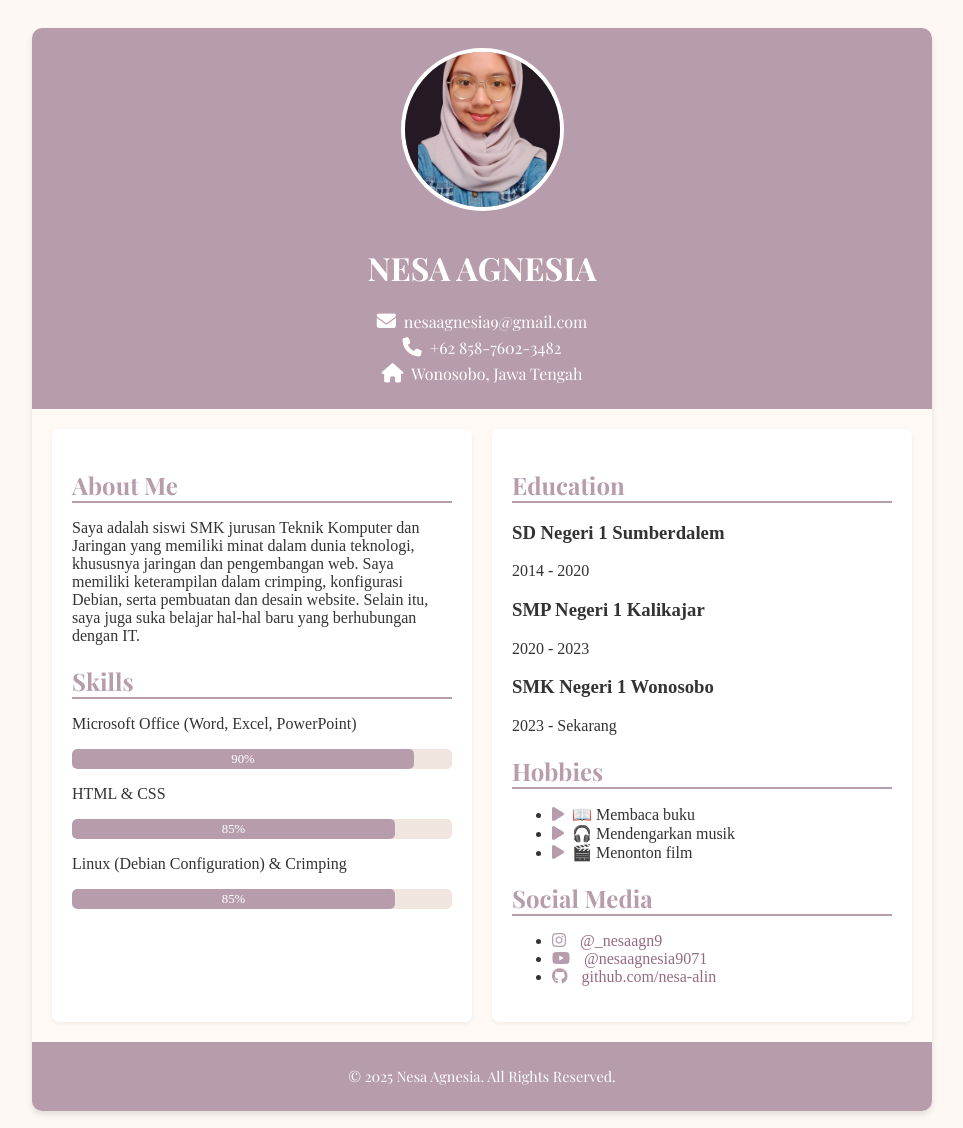
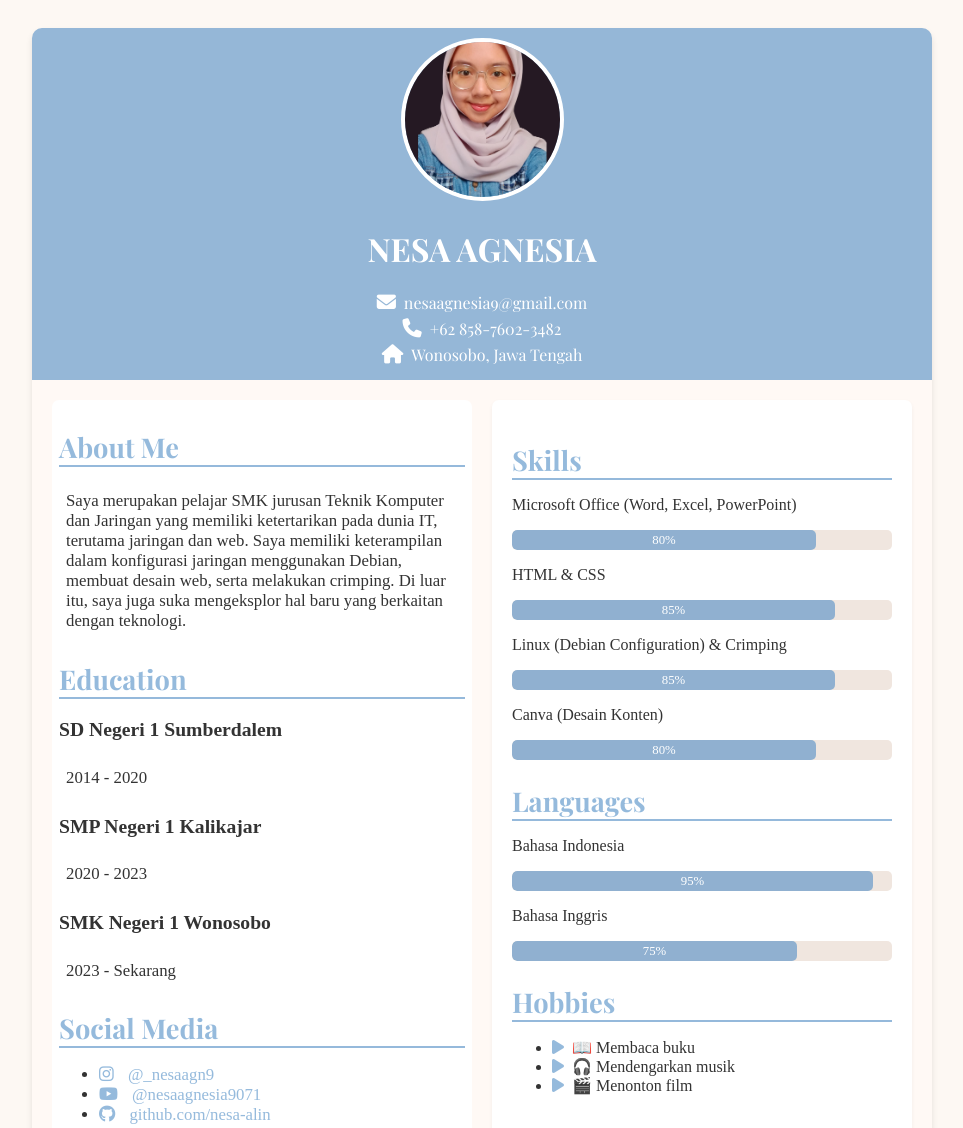
Before and after one commit to nesa-alin/nesaaa, a plain HTML site: page index.html in a window 1280 px wide. Shown: the top 1128 px of the page, without its empty margins (158-1121 px from the left). Drawn offline with nearby package versions, Linux system fonts and the light colour scheme.

Commit message:
Add files via upload

```diff
--- a/index.html
+++ b/index.html
@@ -35,31 +35,14 @@
       <section class="cv-left">
         <h2>About Me</h2>
         <p>
-          Saya adalah siswi SMK jurusan Teknik Komputer dan Jaringan yang
-          memiliki minat dalam dunia teknologi, khususnya jaringan dan
-          pengembangan web. Saya memiliki keterampilan dalam crimping,
-          konfigurasi Debian, serta pembuatan dan desain website. Selain itu,
-          saya juga suka belajar hal-hal baru yang berhubungan dengan IT.
+         Saya merupakan pelajar SMK jurusan Teknik Komputer dan Jaringan
+         yang memiliki ketertarikan pada dunia IT, terutama jaringan dan web.
+         Saya memiliki keterampilan dalam konfigurasi jaringan menggunakan Debian,
+         membuat desain web, serta melakukan crimping.
+         Di luar itu, saya juga suka mengeksplor hal baru yang berkaitan dengan teknologi.
+
         </p>
 
-        <h2>Skills</h2>
-        <p>Microsoft Office (Word, Excel, PowerPoint)</p>
-        <div class="load">
-          <div class="progress" style="width: 90%">90%</div>
-        </div>
-
-        <p>HTML & CSS</p>
-        <div class="load">
-          <div class="progress" style="width: 85%">85%</div>
-        </div>
-
-        <p>Linux (Debian Configuration) & Crimping</p>
-        <div class="load">
-          <div class="progress" style="width: 85%">85%</div>
-        </div>
-      </section>
-
-      <section class="cv-right">
         <h2>Education</h2>
         <h3>SD Negeri 1 Sumberdalem</h3>
         <p>2014 - 2020</p>
@@ -68,16 +51,7 @@
         <h3>SMK Negeri 1 Wonosobo</h3>
         <p>2023 - Sekarang</p>
 
-        <div class="section">
-            <h2>Hobbies</h2>
-            <ul>
-              <li>📖 Membaca buku</li>
-              <li>🎧 Mendengarkan musik</li>
-              <li>🎬 Menonton film</li>
-            </ul>
-          </div>
-
-          <div class="social-media">
+        <div class="social-media">
             <h2>Social Media</h2>
             <ul>
               <li>
@@ -95,6 +69,50 @@
             </ul>
           </div>
       </section>
+
+      <section class="cv-right">
+        <h2>Skills</h2>
+        <p>Microsoft Office (Word, Excel, PowerPoint)</p>
+        <div class="load">
+          <div class="progress" style="width: 80%">80%</div>
+        </div>
+
+        <p>HTML & CSS</p>
+        <div class="load">
+          <div class="progress" style="width: 85%">85%</div>
+        </div>
+
+        <p>Linux (Debian Configuration) & Crimping</p>
+        <div class="load">
+          <div class="progress" style="width: 85%">85%</div>
+        </div>
+
+        <p>Canva (Desain Konten)</p>
+        <div class="load">
+           <div class="progress" style="width:80%">80%</div>
+        </div>
+
+          <h2>Languages</h2>
+              <p>Bahasa Indonesia</p>
+              <div class="load">
+                <div class="progress" style="width:95%">95%</div>
+                </div>
+
+              <p>Bahasa Inggris</p>
+              <div class="load">
+                <div class="progress" style="width:75%">75%</div>
+                </div>
+
+
+        <div class="section">
+            <h2>Hobbies</h2>
+            <ul>
+              <li>📖 Membaca buku</li>
+              <li>🎧 Mendengarkan musik</li>
+              <li>🎬 Menonton film</li>
+            </ul>
+          </div>
+      </section>
     </main>
 
     <footer class="footer">
--- a/style.css
+++ b/style.css
@@ -16,9 +16,9 @@ body {
 
 .cv-header {
     text-align: center;
-    background: #b79dac;
+    background: #5d95c9a7;
     color: white;
-    padding: 20px;
+    padding: 10px;
     font-family: 'Playfair Display', serif;
 }
 
@@ -29,7 +29,7 @@ body {
     border: 4px solid white;
     object-fit: cover;
     object-position: center center;
-    margin-bottom: 10px;
+    margin-bottom: 1px;
 }
 
 .contact {
@@ -54,6 +54,13 @@ body {
 }
 
 .cv-left,
+.cv-left p {
+    padding: 7px;
+    font-size: 1.05rem;
+    background: #ffffff;
+    border-radius: 7px;
+}
+
 .cv-right {
     padding: 20px;
     background: #ffffff;
@@ -63,10 +70,10 @@ body {
 
 .cv-left h2,
 .cv-right h2 {
-    border-bottom: 2px solid #b79dac;
+    border-bottom: 2px solid #5d95c9a7;
     margin-bottom: 10px;
-    font-size: 1.5rem;
-    color: #b79dac;
+    font-size: 1.7rem;
+    color: #5d95c9a7;
     font-family: 'Playfair Display', serif;
 }
 
@@ -79,7 +86,7 @@ body {
 }
 
 .progress {
-    background: #b79dac;
+    background: #5d95c9a7;
     height: 100%;
     text-align: center;
     color: white;
@@ -93,7 +100,7 @@ body {
     font-family: 'Font Awesome 6 Free';
     font-weight: 900;
     margin-right: 8px;
-    color: #b79dac;
+    color: #5d95c9a7;
 }
 
 .social-media ul li::before {
@@ -101,13 +108,13 @@ body {
 }
 
 .social-media ul li i {
-    color: #b79dac;
+    color: #5d95c9a7;
     margin-right: 10px;
 }
 
 .footer {
     text-align: center;
-    background: #b79dac;
+    background: #5d95c9a7;
     color: white;
     padding: 10px;
     font-size: 0.9rem;
@@ -115,7 +122,7 @@ body {
 }
 
 a {
-    color: #946c82;
+    color: #5d95c9a7;
     text-decoration: none;
 }
 
```
